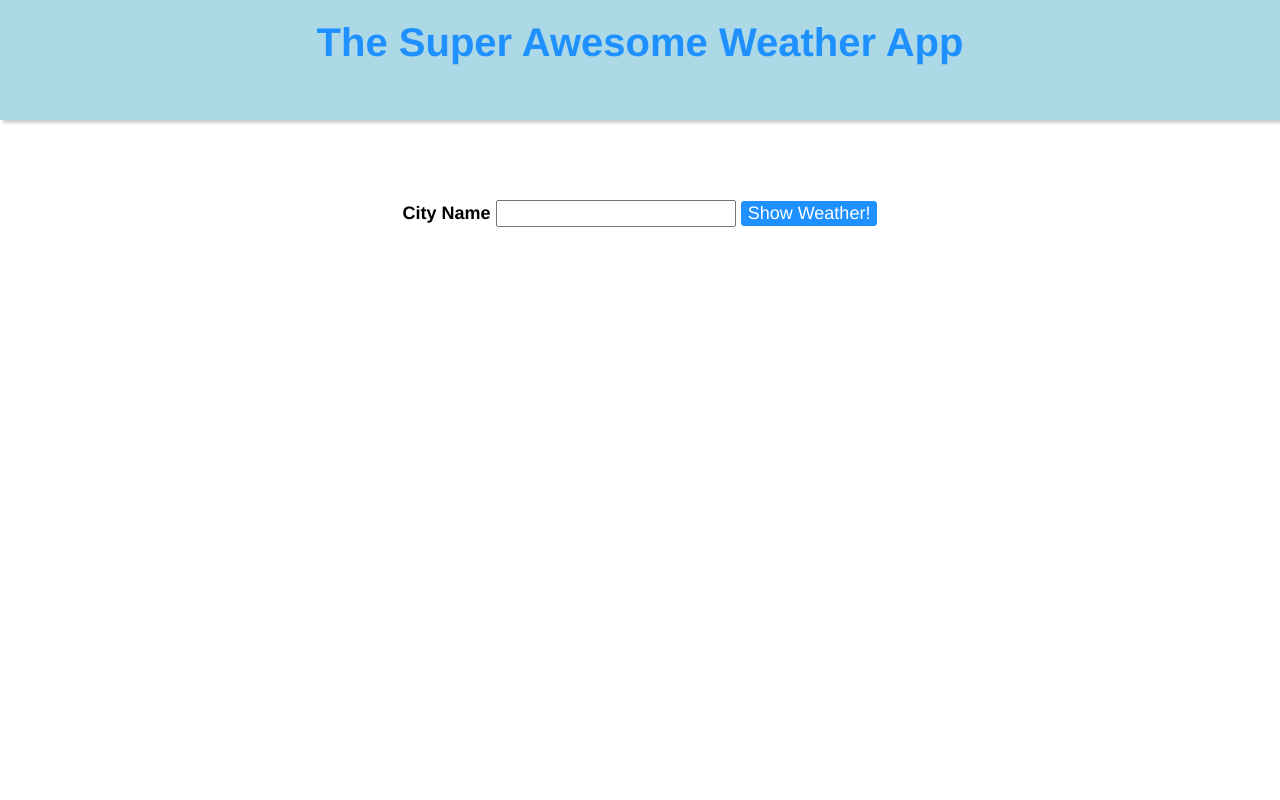
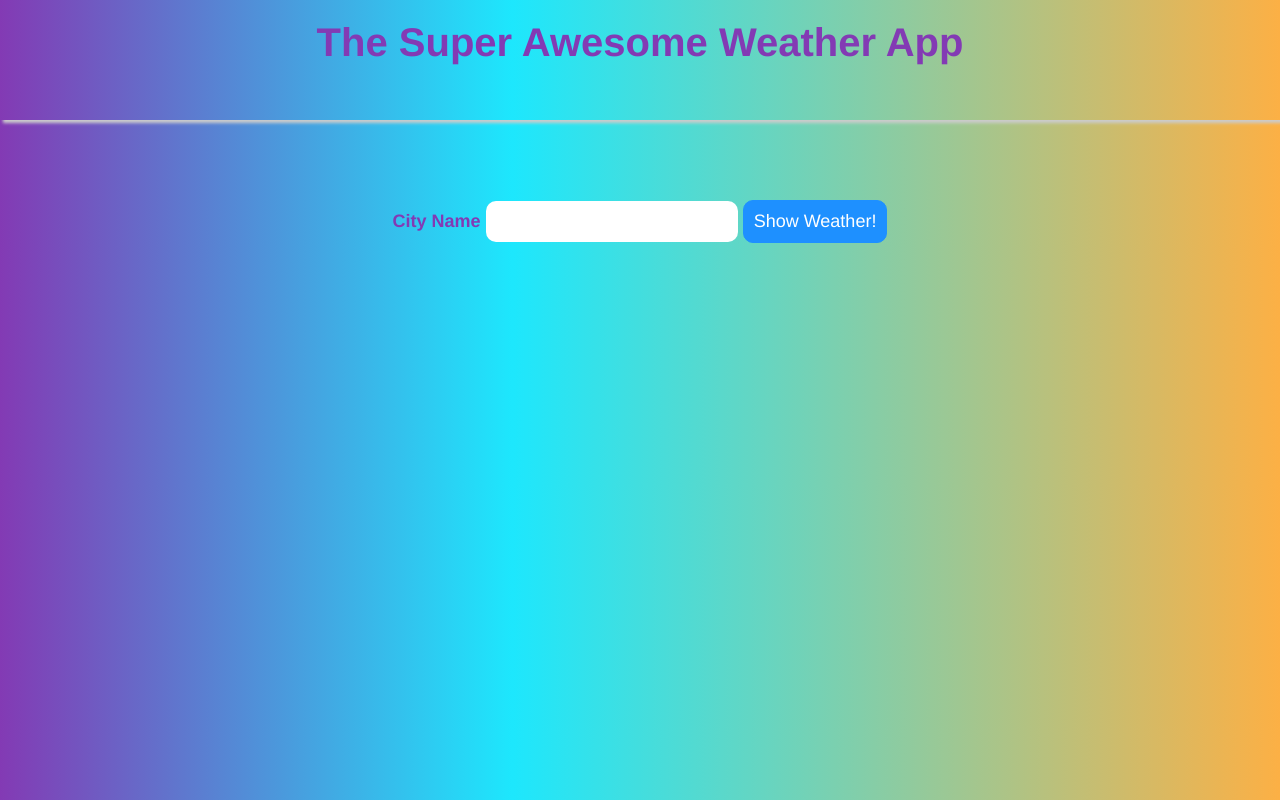
Before and after one commit to Bobstyle23/Weather-app, a plain HTML site: page index.html in a window 1280 px wide. Drawn offline with Linux system fonts and the light colour scheme.

Commit message:
Change styles

```diff
--- a/app.js
+++ b/app.js
@@ -10,7 +10,7 @@ function searchWeather() {
     return alert("Please enter a City Name");
   }
   let http = new XMLHttpRequest();
-  let apiKey = "Your key";
+  let apiKey = "0b30cbddaafed23a4056935032187574";
   let url =
     "http://api.openweathermap.org/data/2.5/weather?q=" +
     cityName +
--- a/styles/style.scss
+++ b/styles/style.scss
@@ -4,11 +4,22 @@ body {
   padding: 0;
   margin: 0;
   font-family: Helvetica Neue, Helvetica, Arial;
+  background: linear-gradient(
+    90deg,
+    rgba(131, 58, 180, 1) 0%,
+    rgba(29, 231, 253, 1) 40%,
+    rgba(252, 176, 69, 1) 100%
+  );
 }
 
 header {
   height: 100px;
-  background-color: lightblue;
+  background: linear-gradient(
+    90deg,
+    rgba(131, 58, 180, 1) 0%,
+    rgba(29, 231, 253, 1) 40%,
+    rgba(252, 176, 69, 1) 100%
+  );
   text-align: center;
   padding-top: 20px;
   box-shadow: 3px 3px 3px #ccc;
@@ -16,7 +27,7 @@ header {
   & h1 {
     font-size: 40px;
     font-weight: bold;
-    color: dodgerblue;
+    color: #833ab4;
     margin: 0;
   }
 }
@@ -31,11 +42,15 @@ header {
 
   & label {
     font-weight: bold;
+    color: #833ab4;
   }
 
   & input {
     font-size: inherit;
     font-family: inherit;
+    padding: 10px;
+    border-radius: 10px;
+    border: none;
   }
 
   & button {
@@ -43,9 +58,10 @@ header {
     font-size: inherit;
     background-color: dodgerblue;
     border: 1px solid dodgerblue;
-    border-radius: 3px;
+    border-radius: 10px;
     cursor: pointer;
     color: white;
+    padding: 10px;
 
     &:hover {
       background-color: deepskyblue;
@@ -58,17 +74,19 @@ header {
   border: 1px solid #ccc;
   width: 500px;
   margin: 100px auto auto;
-  background-color: deepskyblue;
+  background-color: #1de7fd;
   box-shadow: 2px 2px 3px #ccc;
   color: white;
   box-sizing: border-box;
   display: none;
   font-weight: bold;
+  border-radius: 25px;
 
   & h1 {
     font-size: 32px;
     margin-top: 0;
     margin-bottom: 30px;
+    color: #833ab4;
   }
   &Description {
     float: left;
```
Also changed, not shown: weather-data.js (+10 -10 lines), styles/style.css, 1 other file.
